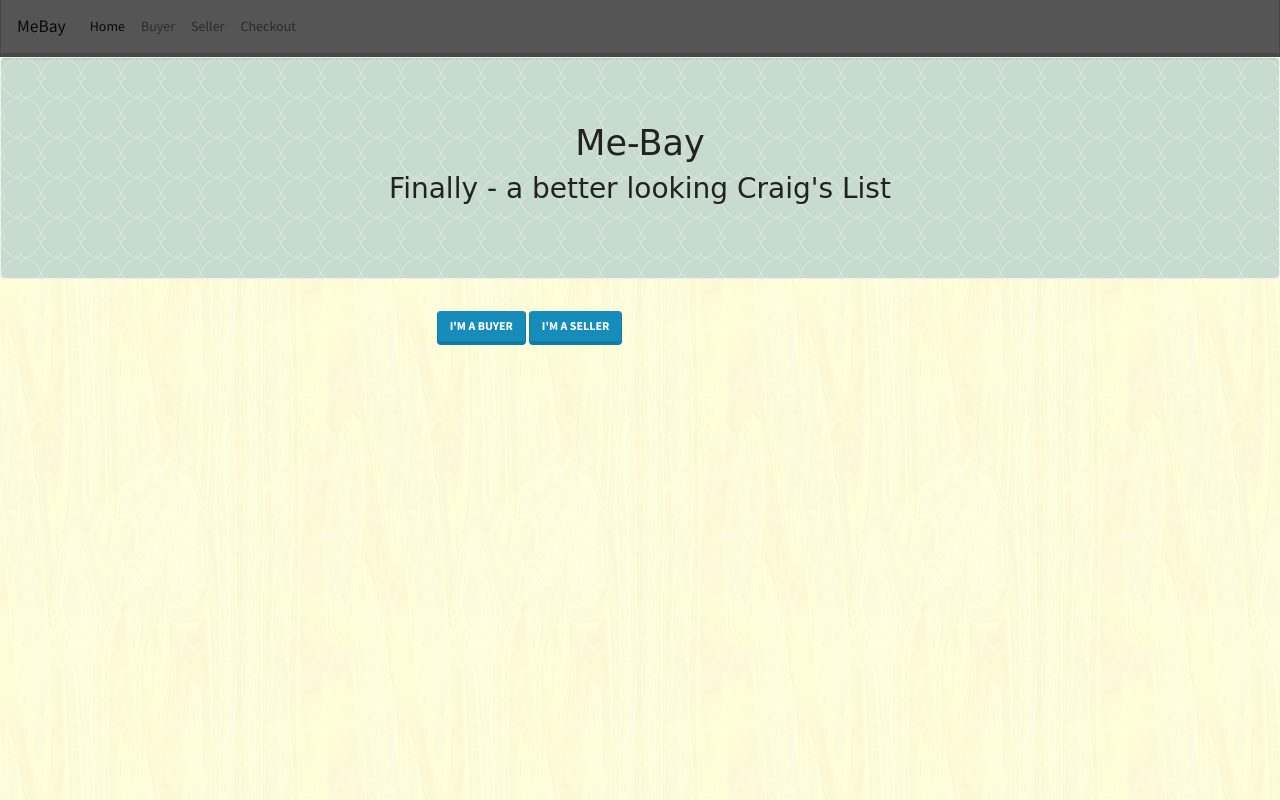
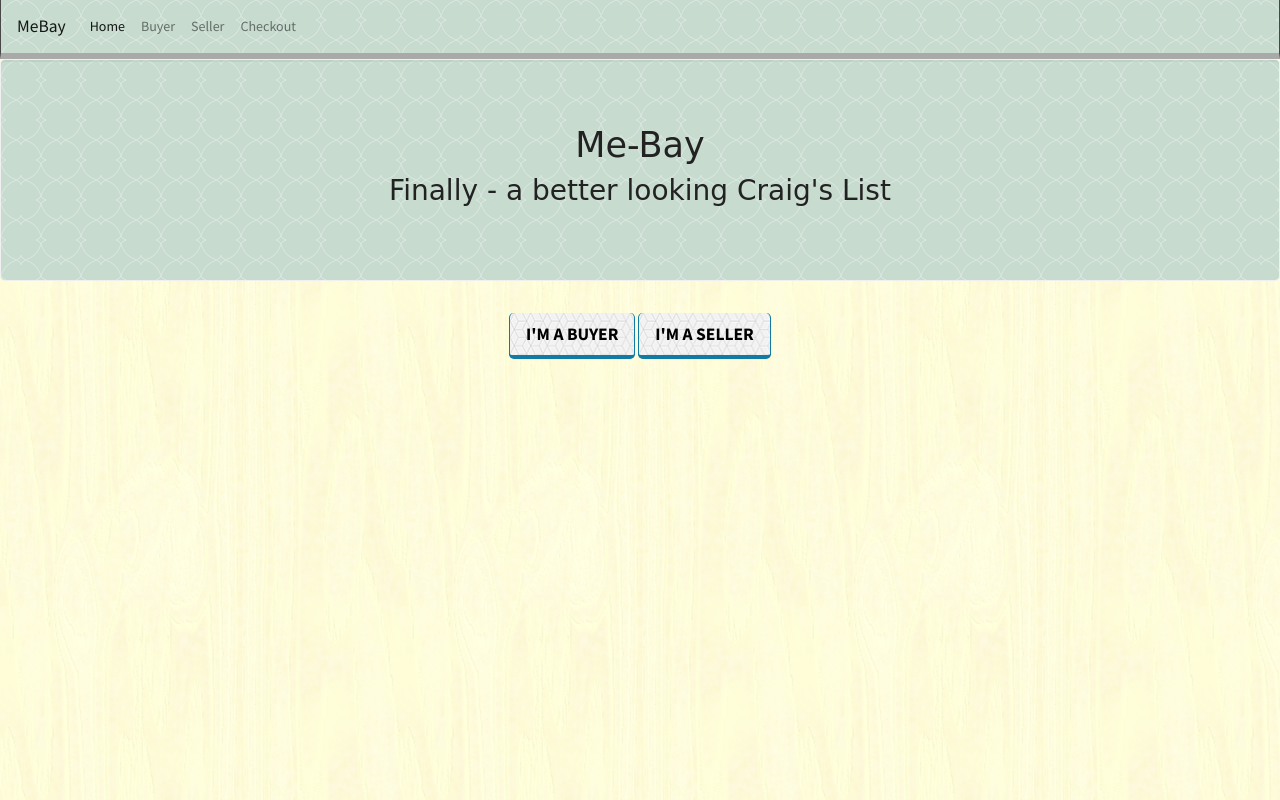
Before and after one commit to marissam272/garage-sale, a website: page public/index.html in a window 1280 px wide. Drawn offline with nearby package versions, Linux system fonts and the light colour scheme; a web font is replaced by a local one.

Commit message:
header and button change

```diff
--- a/public/css/styles.css
+++ b/public/css/styles.css
@@ -14,3 +14,13 @@ body {
     background-color: rgb(223, 236, 233);
     text-align: center;
 }
+
+.navbar {
+    background-image: url("mekong-green.png");
+    border-bottom: 6px solid darkgray;
+}
+
+.btn {
+    background-image: url("qbkls.png");
+    color: black;
+}
--- a/public/index.html
+++ b/public/index.html
@@ -52,9 +52,9 @@
   <div class="container1">
     <div class="row">
       <div class="col-sm-4"></div>
-      <div class="col-sm-4">
-        <a class="btn btn-primary" href="/view_products" role="button">I'm a Buyer</a>
-        <a class="btn btn-primary" href="/seller_manager" role="button">I'm a Seller</a>
+      <div class="col-sm-4 text-center">
+        <a class="btn btn-primary btn-lg" href="/view_products" role="button">I'm a Buyer</a>
+        <a class="btn btn-primary btn-lg" href="/seller_manager" role="button">I'm a Seller</a>
       </div>
       <div class="col-sm-4"></div>
     </div>
```
Also changed, not shown: public/css/qbkls.png (added), 1 other file.
